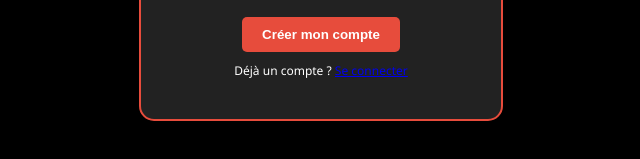
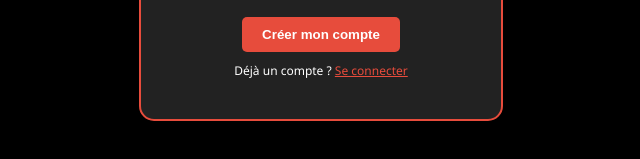
Before and after one commit to AlbarKun222/VroomDle, a plain HTML site: page index.html in a window 1280 px wide. Both pictures are taken after a click on the element "S'inscrire". Shown: the part 449-608 px from the top of the page, 319-959 px from the left. Drawn offline with Linux system fonts and the light colour scheme; no server answers.

Commit message:
Update index.html

```diff
--- a/index.html
+++ b/index.html
@@ -97,9 +97,12 @@
         <input type="email" id="emailInput" placeholder="Email" style="margin-bottom: 10px;">
         <input type="password" id="passInput" placeholder="Mot de passe" style="margin-bottom: 10px;">
 
+        <!-- Ce conteneur sera modifié par la fonction toggleAuthMode -->
         <div id="authButtons">
-            <button class="btn-restart" onclick="handleAuth('login')">Se connecter</button>
-            <p style="font-size: 12px; margin: 10px 0;">Pas de compte ? <span onclick="toggleAuth()" style="color: #e74c3c; cursor: pointer; text-decoration: underline;">S'inscrire</span></p>
+            <button class="btn-restart" onclick="handleAuth()">Se connecter</button>
+            <p style="font-size: 12px; margin: 10px 0;">
+                Pas de compte ? <span onclick="toggleAuthMode()" style="color: #e74c3c; cursor: pointer; text-decoration: underline;">S'inscrire</span>
+            </p>
         </div>
     </div>
 </div>
@@ -234,26 +237,36 @@
 
     // --- COPIE ICI TOUTE LA LOGIQUE DE TON JEU (cars, states, submitGuess, etc.) ---
 
-    let authMode = 'login';
-    let userData = null;
+    window.currentAuthMode = 'login';
 
+window.toggleAuthMode = () => {
+    const title = document.getElementById('authTitle');
+    const authButtons = document.getElementById('authButtons');
+    const emailInput = document.getElementById('emailInput');
+    const passInput = document.getElementById('passInput');
 
-    window.toggleAuth = () => {
-        authMode = authMode === 'login' ? 'register' : 'login';
-        const title = document.getElementById('authTitle');
-        const btn = document.querySelector('#authModal button');
-        const link = document.querySelector('#authModal p');
-
-        if (authMode === 'register') {
-            title.textContent = "Inscription";
-            btn.textContent = "Créer mon compte";
-            link.innerHTML = 'Déjà un compte ? <a href="#" onclick="toggleAuth()">Se connecter</a>';
-        } else {
-            title.textContent = "Connexion";
-            btn.textContent = "Se connecter";
-            link.innerHTML = 'Pas de compte ? <a href="#" onclick="toggleAuth()">S\'inscrire</a>';
-        }
-    };
+    if (window.currentAuthMode === 'login') {
+        // Passage en mode INSCRIPTION
+        window.currentAuthMode = 'register';
+        title.textContent = "Inscription";
+        authButtons.innerHTML = `
+            <button class="btn-restart" onclick="handleAuth()">Créer mon compte</button>
+            <p style="font-size: 12px; margin: 10px 0;">
+                Déjà un compte ? <span onclick="toggleAuthMode()" style="color: #e74c3c; cursor: pointer; text-decoration: underline;">Se connecter</span>
+            </p>
+        `;
+    } else {
+        // Retour au mode CONNEXION
+        window.currentAuthMode = 'login';
+        title.textContent = "Connexion";
+        authButtons.innerHTML = `
+            <button class="btn-restart" onclick="handleAuth()">Se connecter</button>
+            <p style="font-size: 12px; margin: 10px 0;">
+                Pas de compte ? <span onclick="toggleAuthMode()" style="color: #e74c3c; cursor: pointer; text-decoration: underline;">S'inscrire</span>
+            </p>
+        `;
+    }
+};
 
 // Gérer la connexion ou l'inscription
 window.handleAuth = async () => {
```
